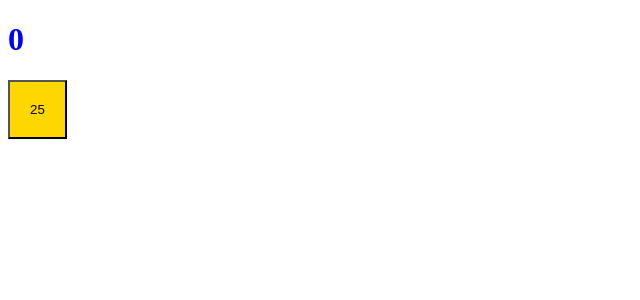
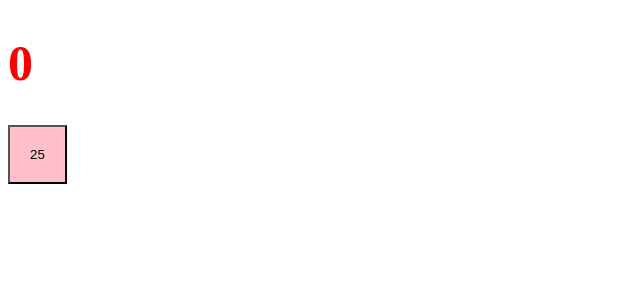
Before and after one commit to Maks-yaf/webpack-training, a React app: page / in a window 1280 px wide. Shown: the top 300 px of the page, without its empty margins (0-640 px from the left). Built offline with nearby package versions, Linux system fonts and the light colour scheme.

Commit message:
connect css Modules

```diff
--- /dev/null
+++ b/src/components/App.module.scss
@@ -0,0 +1,10 @@
+.value {
+  color: red;
+  font-size: 50px;
+}
+
+.button {
+  background-color: pink;
+  padding: 20px;
+
+}
--- a/src/components/App.scss
+++ /dev/null
@@ -1,9 +0,0 @@
-h1 {
-  color: blue;
-}
-
-button {
-  background-color: gold;
-  padding: 20px;
-
-}
--- a/src/components/App.tsx
+++ b/src/components/App.tsx
@@ -1,5 +1,5 @@
 import React from 'react';
-import './App.scss';
+import classes from './App.module.scss';
 
 export const App = () => {
     const [count, setCount] = React.useState<number>(0);
@@ -8,8 +8,8 @@
 
     return (
         <div>
-            <h1>{count}</h1>
-            <button onClick={increment}>
+            <h1 className={classes.value}>{count}</h1>
+            <button className={classes.button} onClick={increment}>
                 25
             </button>
         </div>
--- a/webpack.config.ts
+++ b/webpack.config.ts
@@ -18,7 +18,7 @@
         html: path.resolve(__dirname, 'public', 'index.html'),
     }
     const config: webpack.Configuration = buildWebpack({
-        port: env.port ?? 3000,
+        port: env.port ?? 3001,
         mode: env.mode ?? "development",
         paths,
     })
```
Also changed, not shown: src/global.d.ts (added, +7 -0 lines), 2 other files (tests, documents, lock files or other folders).
